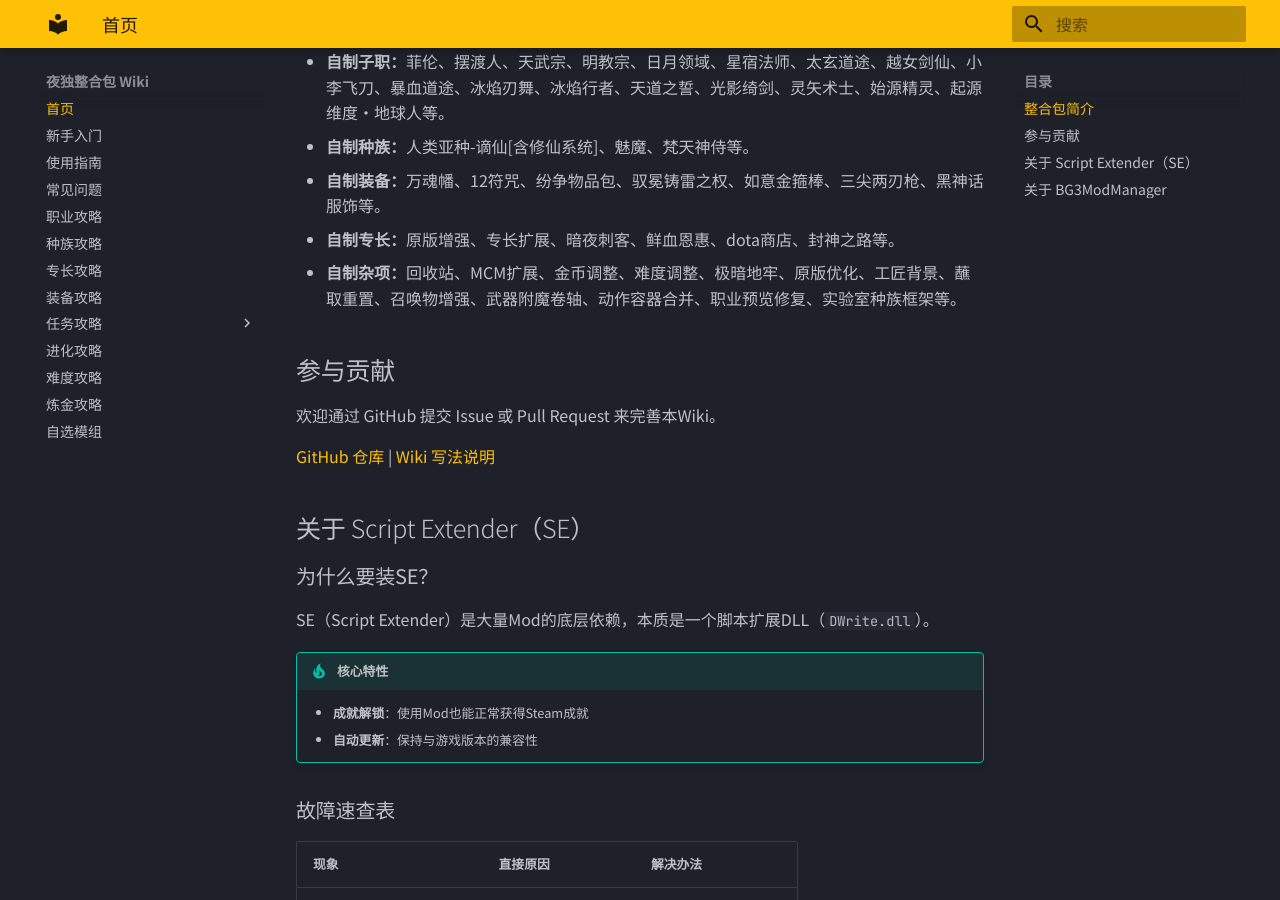
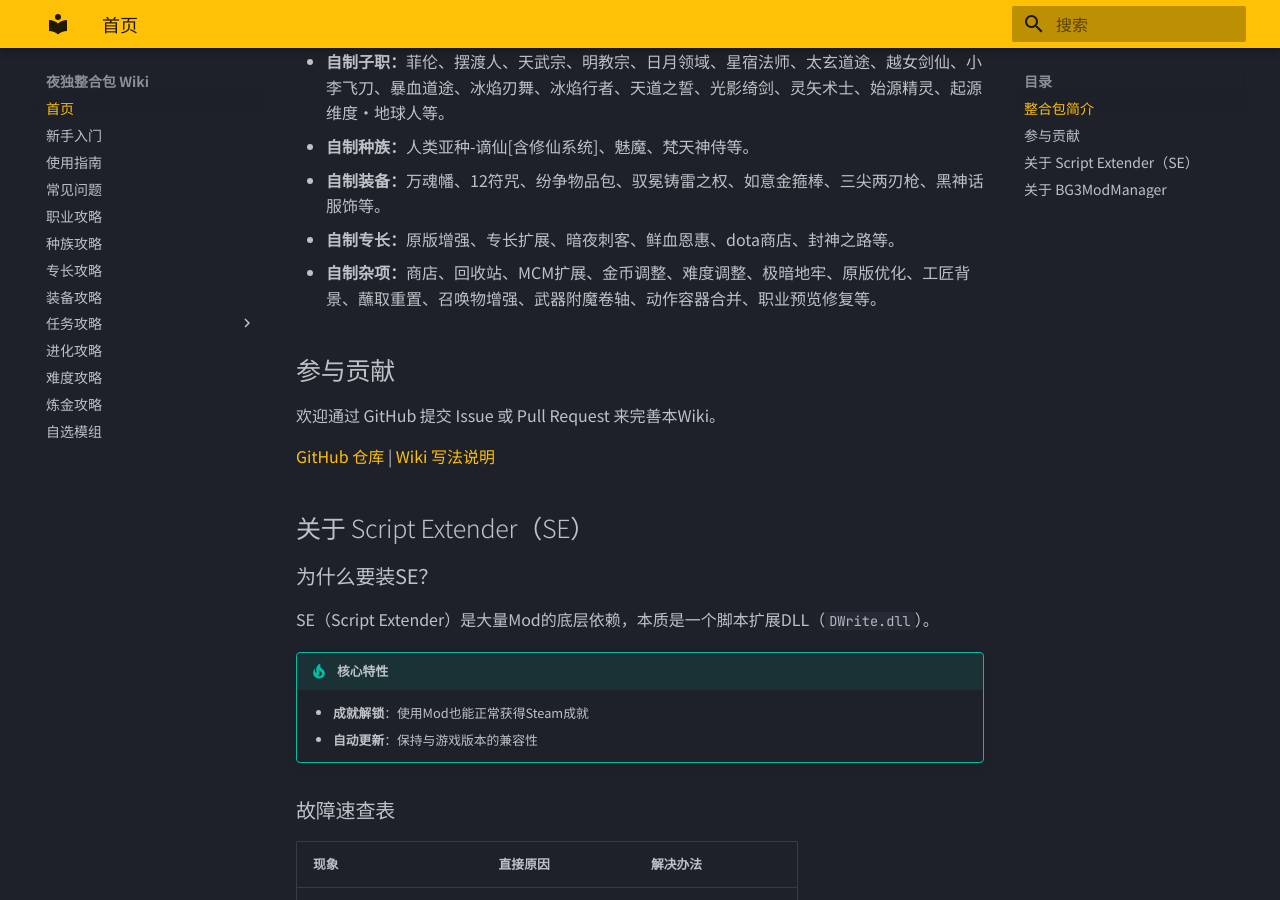
Before and after one commit to oiclyd/bg3-mod-wiki, an MkDocs documentation site: the page built from docs/index.md, in a window 1280 px wide and 900 px high, scrolled down 852 px. Built offline with MkDocs 1.6.1 and Material for MkDocs 9.7.7, drawn with Linux system fonts in a browser that asks for light colours.

Commit message:
Update index.md

```diff
--- a/docs/index.md
+++ b/docs/index.md
@@ -28,7 +28,7 @@
 - **自制种族：**人类亚种-谪仙[含修仙系统]、魅魔、梵天神侍等。
 - **自制装备：**万魂幡、12符咒、纷争物品包、驭冕铸雷之权、如意金箍棒、三尖两刃枪、黑神话服饰等。
 - **自制专长：**原版增强、专长扩展、暗夜刺客、鲜血恩惠、dota商店、封神之路等。
-- **自制杂项：**回收站、MCM扩展、金币调整、难度调整、极暗地牢、原版优化、工匠背景、蘸取重置、召唤物增强、武器附魔卷轴、动作容器合并、职业预览修复、实验室种族框架等。
+- **自制杂项：**商店、回收站、MCM扩展、金币调整、难度调整、极暗地牢、原版优化、工匠背景、蘸取重置、召唤物增强、武器附魔卷轴、动作容器合并、职业预览修复等。
 
 ## 参与贡献
 
```
